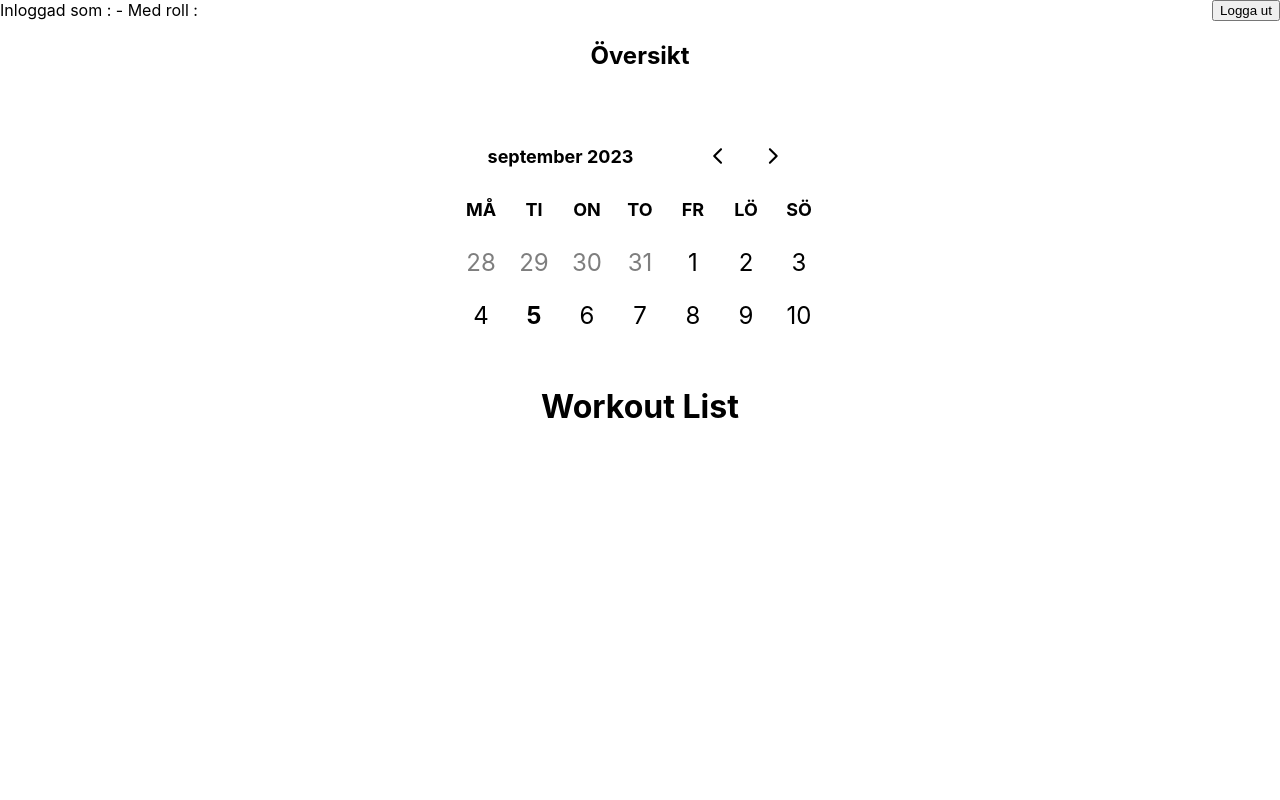
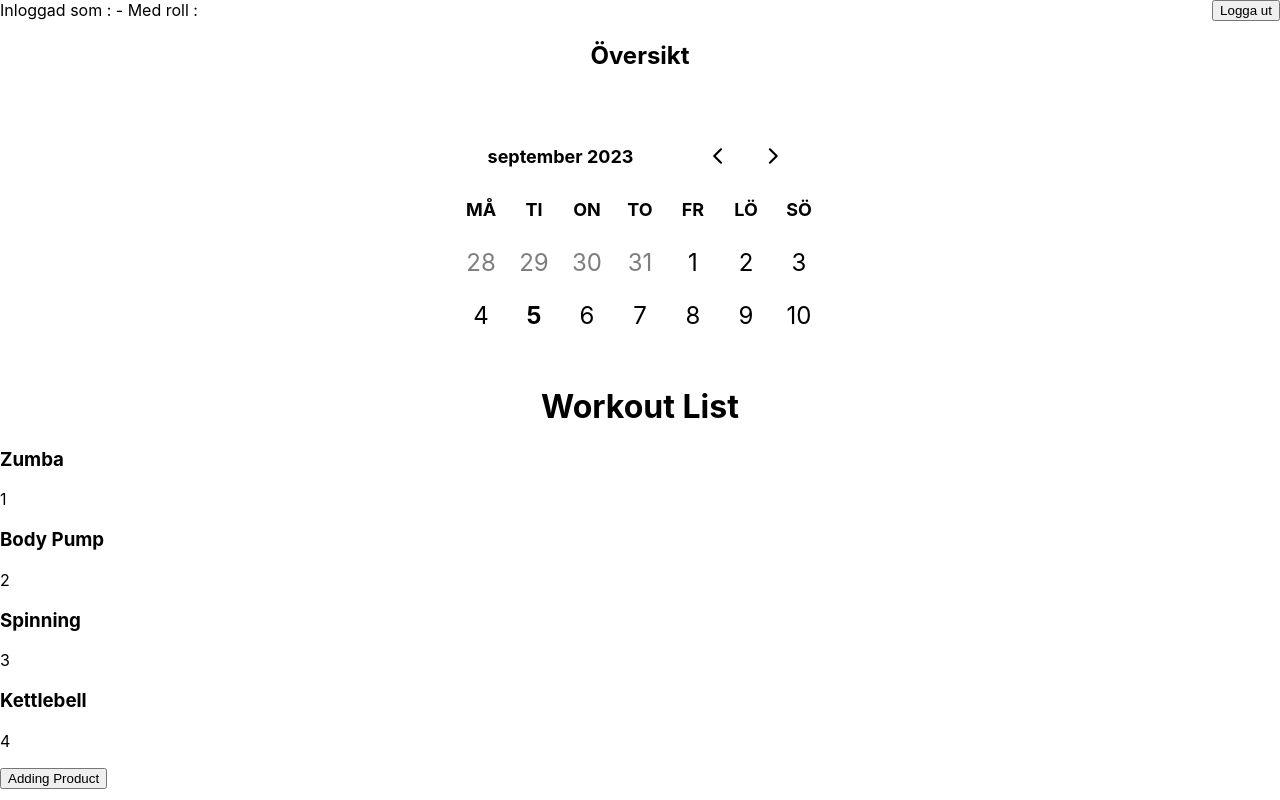
Before and after one commit to BoMar-Dev/strong-n-epic-react-typescript, a React (Create React App) app: page /admin in a window 1280 px wide. Built offline with nearby package versions, Linux system fonts and the light colour scheme.

Commit message:
adminPage ongoing select options

```diff
--- /dev/null
+++ b/src/components/AddWorkout.tsx
@@ -0,0 +1,48 @@
+import {
+  TWorkoutActivity,
+  TWeekdays,
+  TTime,
+  IWorkoutSchedule,
+} from "../types/WorkoutType";
+
+const AddWorkout = ({ id, name, time, weekday }: IWorkoutSchedule) => {
+  return (
+    <div>
+      <div className="choose-workout-container">
+        <select className="choose-workout activity">
+          <option selected disabled>
+            Välj aktivitet
+          </option>
+          <option value="1">{name}</option>
+          <option value="2">Kettlebell</option>
+          <option value="3">Spinning</option>
+        </select>
+        <select className="choose-workout day">
+          <option selected disabled>
+            Välj dag
+          </option>
+          <option id="1" value="mon">
+            Måndag
+          </option>
+
+          <option value="tis">Tisdag</option>
+          <option value="ons">Onsdag</option>
+          <option value="tor">Torsdag</option>
+          <option value="fre">Fredag</option>
+          <option value="lör">Lördag</option>
+          <option value="sön">Söndag</option>
+        </select>
+        <select className="choose-workout time">
+          <option selected disabled>
+            Välj tid
+          </option>
+          <option value="1">12:00</option>
+          <option value="2">14:00</option>
+          <option value="3">15:00</option>
+        </select>
+        <button>Lägg till pass</button>
+      </div>
+    </div>
+  );
+};
+export default AddWorkout;
--- a/src/components/ShowWorkout.tsx
+++ b/src/components/ShowWorkout.tsx
@@ -101,7 +101,6 @@ const WorkoutList: React.FC = () => {
           {selectedWorkout.map((item) => (
             <li>{item}</li>
           ))}
-          {/* <li>{selectedWorkout}</li> */}
         </ul>
       </div>
       <div className="calendar-container">
--- a/src/pages/AdminPage.tsx
+++ b/src/pages/AdminPage.tsx
@@ -1,17 +1,80 @@
 import React from "react";
+import { useState } from "react";
 
+// Interfaces / Types
 import { IUser } from "../types/UserType";
+import { IWorkout } from "../types/WorkoutType";
+
+//Components
 import { Header } from "../components/Header";
-
 import WorkoutList from "../components/ShowWorkout";
+import AddWorkout from "../components/AddWorkout";
 
 import "../styles/workout.css";
+import { TWorkoutActivity } from "../types/WorkoutType";
+
+const initialProducts: IWorkout[] = [
+  {
+    id: 1,
+    name: "Zumba",
+    time: "11:00",
+    weekDay: [],
+  },
+  {
+    id: 2,
+    name: "Body Pump",
+    time: "12:00",
+    weekDay: [],
+  },
+  {
+    id: 3,
+    name: "Spinning",
+    time: "15:00",
+    weekDay: [],
+  },
+  {
+    id: 4,
+    name: "Kettlebell",
+    time: "18:00",
+    weekDay: [],
+  },
+];
 
 const AdminPage = () => {
+  const [products, setProducts] = useState(initialProducts);
+
+  const newProduct: IWorkout = {
+    id: 1,
+    name: "Crossfit",
+    time: "11",
+    weekDay: ["Onsdag"],
+  };
+
+  const addProduct = () => {
+    setProducts([...products, newProduct]);
+  };
+
   return (
     <div>
       <Header />
       <WorkoutList />
+      {/* <AddWorkout id={activity.id} /> */}
+      <div className={"App-container"}>
+        {products.map((product) => {
+          return (
+            <div className={"App-item"}>
+              <div>
+                <h3> {product.name}</h3>{" "}
+              </div>
+              <div>
+                <p>{product.id}</p>
+              </div>
+              <div className={"Price-item"}>{product.weekDay}</div>
+            </div>
+          );
+        })}
+      </div>
+      <button onClick={addProduct}>Adding Product</button>
     </div>
   );
 };
--- a/src/types/WorkoutType.ts
+++ b/src/types/WorkoutType.ts
@@ -7,10 +7,10 @@ export interface IWorkout {
 
 
 
-
 export type TWorkoutActivity = "Zumba" | "Spinning" | "Kettlebell" | "Body Pump";
 export type TWeekdays = "Måndag" | "Tisdag" | "Onsdag" | "Torsdag" | "Fredag" | "Lördag" | "Söndag";
 export type TTime = 12.00 | 13.00 | 14.00 | 15.00 | 16.00 | 17.00 | 18.00 | 19.00 | 20.00;
+
 
 export interface IWorkoutSchedule {
   id: number;
```
